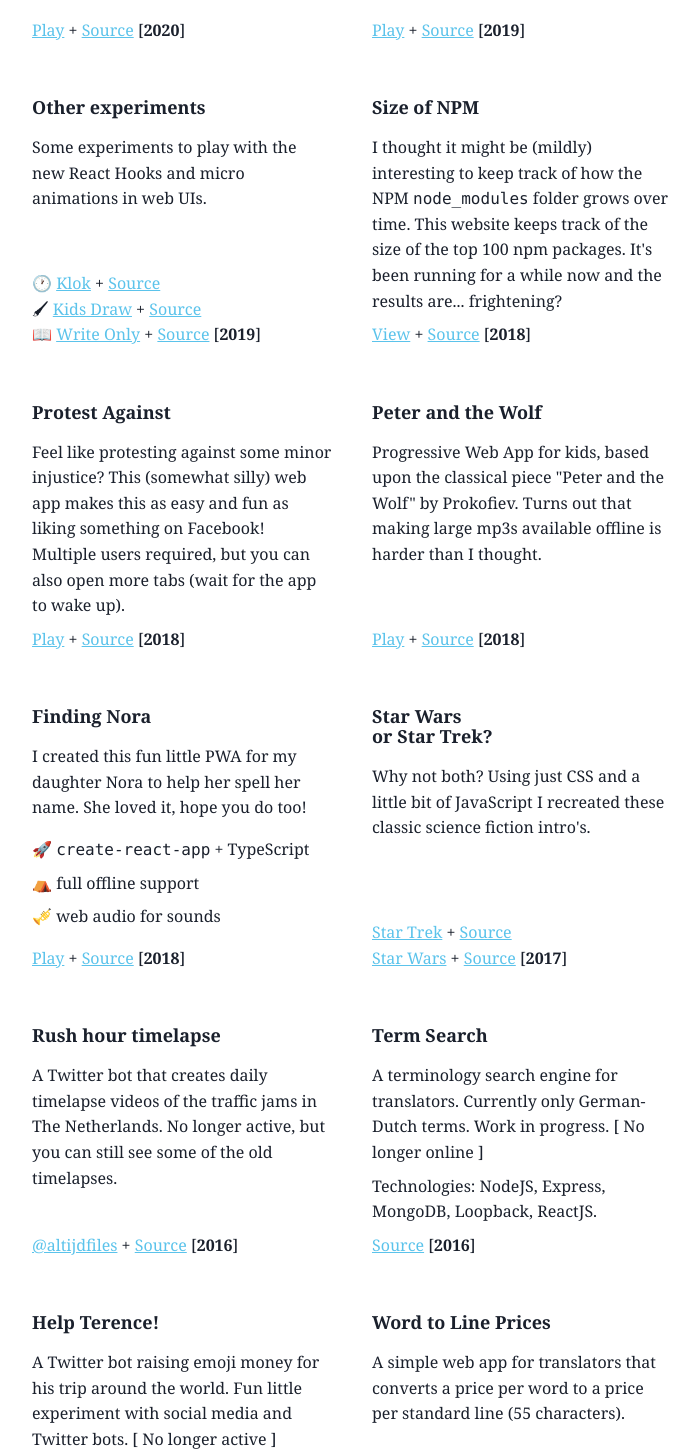
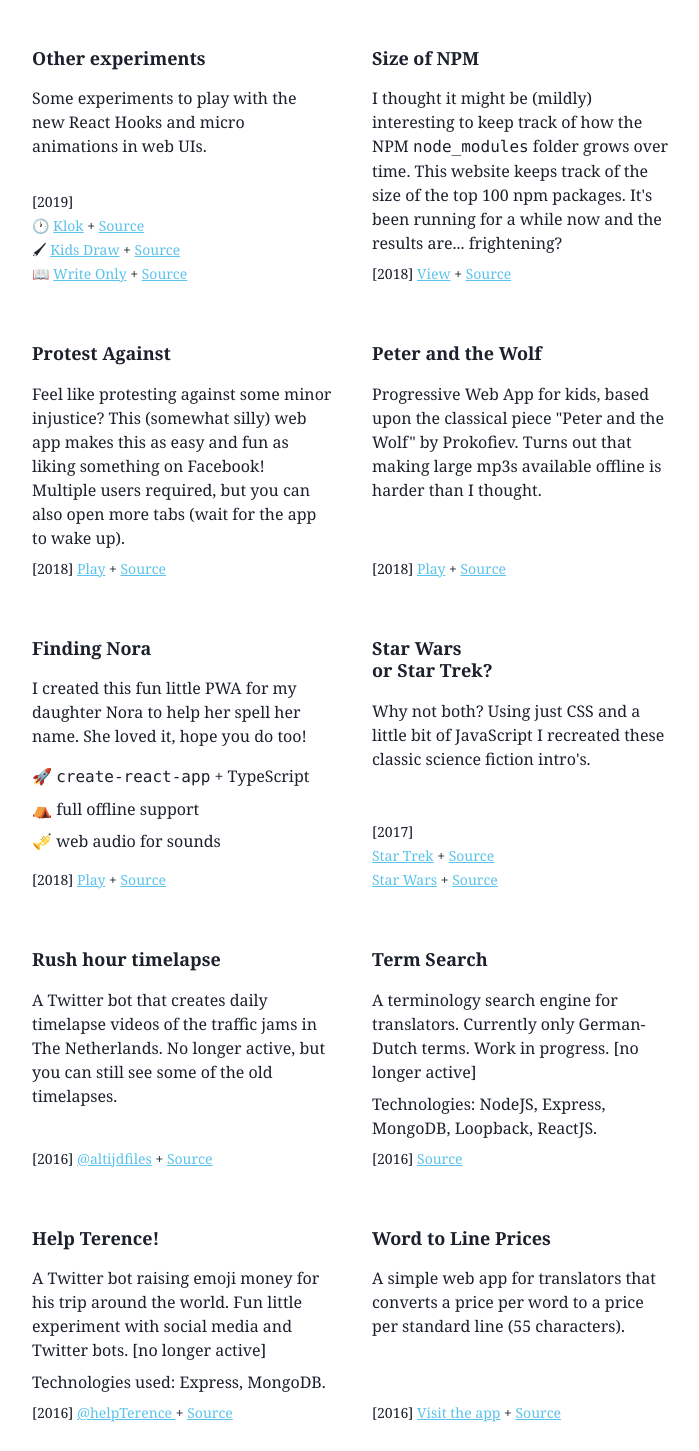
Before and after one commit to vnglst/koenvangilst.nl, a Next.js app: page /labs in a window 1280 px wide. Shown: the part 688-2139 px from the top of the page, without its empty margins (288-987 px from the left). Built offline with nearby package versions, Linux system fonts and the light colour scheme.

Commit message:
better labs

```diff
--- a/components/Card.tsx
+++ b/components/Card.tsx
@@ -23,7 +23,7 @@ const Card: FC<Props> & Footer = ({ children, extraClasses }) => {
 };
 
 const Footer: FC = ({ children }) => {
-  return <span className="mt-auto">{children}</span>;
+  return <span className="mt-auto text-sm">{children}</span>;
 };
 
 Card.Footer = Footer;
--- a/pages/index.tsx
+++ b/pages/index.tsx
@@ -18,7 +18,7 @@ const Home: FC = () => {
           I'm interested in helping inspiring companies create innovative web
           apps that users love.
         </p>
-        <Card.Footer>
+        <p>
           You can find me on <a href="https://github.com/vnglst">Github</a>,{" "}
           <a href="http://nl.linkedin.com/in/vangilst/">LinkedIn</a> and{" "}
           <a href="http://www.twitter.com/vnglst">Twitter</a> or send me an{" "}
@@ -26,7 +26,7 @@ const Home: FC = () => {
             email
           </a>
           .
-        </Card.Footer>
+        </p>
       </Card>
 
       <Card extraClasses="col-span-2">
--- a/pages/labs.tsx
+++ b/pages/labs.tsx
@@ -15,27 +15,19 @@ const Labs: FC = () => (
       </p>
       <p>
         Feel free to drop me a line on{" "}
-        <a href="http://www.twitter.com/vnglst">Twitter</a> if you like them!
+        <a href="http://www.twitter.com/vnglst">Twitter</a> if you like them.
       </p>
-      <Card.Footer>Have fun!</Card.Footer>
     </Card>
 
     {/* <Card>
       <h2>Decentralized Chat</h2>
       <p>
-        A new year, a new JavaScript framework! Using <code>svelte</code> I
-        created this PWA to help my kids with math. Goal was to create an
-        app-like experience:
+        TODO
       </p>
       <ul className="list-none mb-2">
         <li>💃 micro animations</li>
-        <li>⛺ full offline support</li>
-        <li>⌛ prefetching JavaScript</li>
-        <li>💻 server side rendering</li>
       </ul>
       <Card.Footer>
-        <a href="https://tafels.app">Play</a> +{" "}
-        <a href="https://github.com/vnglst/tafels.app">Source</a> [<b>2020</b>]
       </Card.Footer>
     </Card> */}
 
@@ -53,8 +45,8 @@ const Labs: FC = () => (
         <li>💻 server side rendering</li>
       </ul>
       <Card.Footer>
-        <a href="https://tafels.app">Play</a> +{" "}
-        <a href="https://github.com/vnglst/tafels.app">Source</a> [<b>2020</b>]
+        [2020] <a href="https://tafels.app">Play</a> +{" "}
+        <a href="https://github.com/vnglst/tafels.app">Source</a>
       </Card.Footer>
     </Card>
 
@@ -74,8 +66,8 @@ const Labs: FC = () => (
         <li>🎺 web audio for sounds</li>
       </ul>
       <Card.Footer>
-        <a href="https://lumber-jack.netlify.com">Play</a> +{" "}
-        <a href="https://github.com/vnglst/lumber-jack">Source</a> [<b>2019</b>]
+        [2019] <a href="https://lumber-jack.netlify.com">Play</a> +{" "}
+        <a href="https://github.com/vnglst/lumber-jack">Source</a>
       </Card.Footer>
     </Card>
 
@@ -86,14 +78,15 @@ const Labs: FC = () => (
         in web UIs.
       </p>
       <Card.Footer>
-        🕐 <a href="https://klok.netlify.com">Klok</a> +{" "}
+        [2019]
+        <br /> 🕐 <a href="https://klok.netlify.com">Klok</a> +{" "}
         <a href="https://github.com/vnglst/klok">Source</a>
         <br />
         🖌 <a href="https://kids-draw.netlify.com/">Kids Draw</a> +{" "}
         <a href="https://github.com/vnglst/kids-draw">Source</a>
         <br />
         📖 <a href="https://write-only.netlify.com">Write Only</a> +{" "}
-        <a href="https://github.com/vnglst/write-only">Source</a> [<b>2019</b>]
+        <a href="https://github.com/vnglst/write-only">Source</a>
       </Card.Footer>
     </Card>
 
@@ -106,9 +99,8 @@ const Labs: FC = () => (
         while now and the results are... frightening?
       </p>
       <Card.Footer>
-        <a href="https://size-of-npm.netlify.com/">View</a> +{" "}
-        <a href="https://github.com/vnglst/size-of-npm/">Source</a> [<b>2018</b>
-        ]
+        [2018] <a href="https://size-of-npm.netlify.com/">View</a> +{" "}
+        <a href="https://github.com/vnglst/size-of-npm/">Source</a>
       </Card.Footer>
     </Card>
 
@@ -121,9 +113,8 @@ const Labs: FC = () => (
         app to wake up).
       </p>
       <Card.Footer>
-        <a href="https://protest-against.now.sh">Play</a> +{" "}
-        <a href="https://github.com/vnglst/protest-against">Source</a> [
-        <b>2018</b>]
+        [2018] <a href="https://protest-against.now.sh">Play</a> +{" "}
+        <a href="https://github.com/vnglst/protest-against">Source</a>
       </Card.Footer>
     </Card>
 
@@ -135,9 +126,8 @@ const Labs: FC = () => (
         offline is harder than I thought.
       </p>
       <Card.Footer>
-        <a href="https://peter-and-the-wolf.netlify.com">Play</a> +{" "}
-        <a href="https://github.com/vnglst/peter-and-the-wolf">Source</a> [
-        <b>2018</b>]
+        [2018] <a href="https://peter-and-the-wolf.netlify.com">Play</a> +{" "}
+        <a href="https://github.com/vnglst/peter-and-the-wolf">Source</a>
       </Card.Footer>
     </Card>
 
@@ -155,9 +145,8 @@ const Labs: FC = () => (
         <li>🎺 web audio for sounds</li>
       </ul>
       <Card.Footer>
-        <a href="https://finding-nora.com">Play</a> +{" "}
-        <a href="https://github.com/vnglst/finding-nora">Source</a> [<b>2018</b>
-        ]
+        [2018] <a href="https://finding-nora.com">Play</a> +{" "}
+        <a href="https://github.com/vnglst/finding-nora">Source</a>
       </Card.Footer>
     </Card>
 
@@ -172,11 +161,12 @@ const Labs: FC = () => (
         these classic science fiction intro's.
       </p>
       <Card.Footer>
+        [2017] <br />
         <a href="http://star-trek.netlify.com">Star Trek</a> +{" "}
         <a href="https://github.com/vnglst/startrek ">Source</a>
         <br />
         <a href="http://starwars.koenvangilst.nl">Star Wars</a> +{" "}
-        <a href="https://github.com/vnglst/starwars">Source</a> [<b>2017</b>]
+        <a href="https://github.com/vnglst/starwars">Source</a>
       </Card.Footer>
     </Card>
 
@@ -187,9 +177,8 @@ const Labs: FC = () => (
           translation CAT tool MemoQ. Weekend project using React.
         </p>
         <Card.Footer>
-          <a href="http://shortcut-trainer.koenvangilst.nl/">Demo</a> +{" "}
-          <a href="https://github.com/vnglst/shortcut-trainer">Source</a> [
-          <b>2016</b>]
+          [2016] <a href="http://shortcut-trainer.koenvangilst.nl/">Demo</a> +{" "}
+          <a href="https://github.com/vnglst/shortcut-trainer">Source</a>
         </Card.Footer>
       </Card> */}
 
@@ -200,8 +189,7 @@ const Labs: FC = () => (
           server.
         </p>
         <Card.Footer>
-          <a href="https://github.com/vnglst/latex-letter">Source code</a> [
-          <b>2016</b>]
+          [2016] <a href="https://github.com/vnglst/latex-letter">Source code</a>
         </Card.Footer>
       </Card> */}
 
@@ -213,8 +201,8 @@ const Labs: FC = () => (
         timelapses.
       </p>
       <Card.Footer>
-        <a href="https://twitter.com/altijdfiles">@altijdfiles</a> +{" "}
-        <a href="https://github.com/vnglst/spitsuur">Source</a> [<b>2016</b>]
+        [2016] <a href="https://twitter.com/altijdfiles">@altijdfiles</a> +{" "}
+        <a href="https://github.com/vnglst/spitsuur">Source</a>
       </Card.Footer>
     </Card>
 
@@ -222,11 +210,11 @@ const Labs: FC = () => (
       <h2>Term Search</h2>
       <p>
         A terminology search engine for translators. Currently only German-Dutch
-        terms. Work in progress. [ No longer online ]
+        terms. Work in progress. [no longer active]
       </p>
       <p>Technologies: NodeJS, Express, MongoDB, Loopback, ReactJS.</p>
       <Card.Footer>
-        <a href="https://github.com/TermSearch">Source</a> [<b>2016</b>]
+        [2016] <a href="https://github.com/TermSearch">Source</a>
       </Card.Footer>
     </Card>
 
@@ -234,13 +222,12 @@ const Labs: FC = () => (
       <h2>Help Terence!</h2>
       <p>
         A Twitter bot raising emoji money for his trip around the world. Fun
-        little experiment with social media and Twitter bots. [ No longer active
-        ]
+        little experiment with social media and Twitter bots. [no longer active]
       </p>
       <p>Technologies used: Express, MongoDB.</p>
       <Card.Footer>
-        <a href="https://twitter.com/helpTerence"> @helpTerence </a> +{" "}
-        <a href="https://github.com/vnglst/HelpTerence">Source</a> [<b>2016</b>]
+        [2016] <a href="https://twitter.com/helpTerence"> @helpTerence </a> +{" "}
+        <a href="https://github.com/vnglst/HelpTerence">Source</a>
       </Card.Footer>
     </Card>
 
@@ -251,8 +238,8 @@ const Labs: FC = () => (
         price per standard line (55 characters).
       </p>
       <Card.Footer>
-        <a href="http://converter.koenvangilst.nl/">Visit the app</a> +{" "}
-        <a href="https://github.com/vnglst/converter2">Source</a> [<b>2016</b>]
+        [2016] <a href="http://converter.koenvangilst.nl/">Visit the app</a> +{" "}
+        <a href="https://github.com/vnglst/converter2">Source</a>
       </Card.Footer>
     </Card>
 
@@ -264,9 +251,8 @@ const Labs: FC = () => (
         monitors and Tweets any edits made to Wikipedia by the Dutch government.
       </p>
       <Card.Footer>
-        <a href="https://twitter.com/OverheidEdits">@OverheidEdits</a> +{" "}
-        <a href="https://github.com/vnglst/OverheidEdits">Source</a> [
-        <b>2014</b>]
+        [2014] <a href="https://twitter.com/OverheidEdits">@OverheidEdits</a> +{" "}
+        <a href="https://github.com/vnglst/OverheidEdits">Source</a>
       </Card.Footer>
     </Card>
 
@@ -277,7 +263,7 @@ const Labs: FC = () => (
         in Javascript.
       </p>
       <Card.Footer>
-        <a href="http://starfield.koenvangilst.nl/">Demo</a> [<b>2013</b>]
+        <a href="http://starfield.koenvangilst.nl/">Demo</a> [2013]
       </Card.Footer>
     </Card> */}
 
@@ -288,7 +274,7 @@ const Labs: FC = () => (
         Dawkins describes in his book The Blind Watchmaker.
       </p>
       <Card.Footer>
-        <a href="http://dawkins.koenvangilst.nl/">Demo</a> [<b>2013</b>]
+        <a href="http://dawkins.koenvangilst.nl/">Demo</a> [2013]
       </Card.Footer>
     </Card> */}
   </Layout>
--- a/styling/main.css
+++ b/styling/main.css
@@ -5,9 +5,8 @@
 @import url("https://fonts.googleapis.com/css2?family=Merriweather:ital,wght@0,400;0,900&display=swap");
 
 html {
-  @apply text-gray-900 antialiased leading-tight;
+  @apply text-gray-900 antialiased leading-6;
   text-rendering: geometricPrecision;
-  line-height: 1.6;
   font-family: "Merriweather", "Georgia", serif;
 }
 
@@ -22,11 +21,11 @@ h4,
 h5,
 h6 {
   @apply my-4;
-  line-height: 1.1;
+  @apply leading-tight;
 }
 
 h1 {
-  @apply text-2xl font-black mb-6;
+  @apply text-2xl font-black;
   font-family: "Montserrat", sans-serif;
 }
 
```
